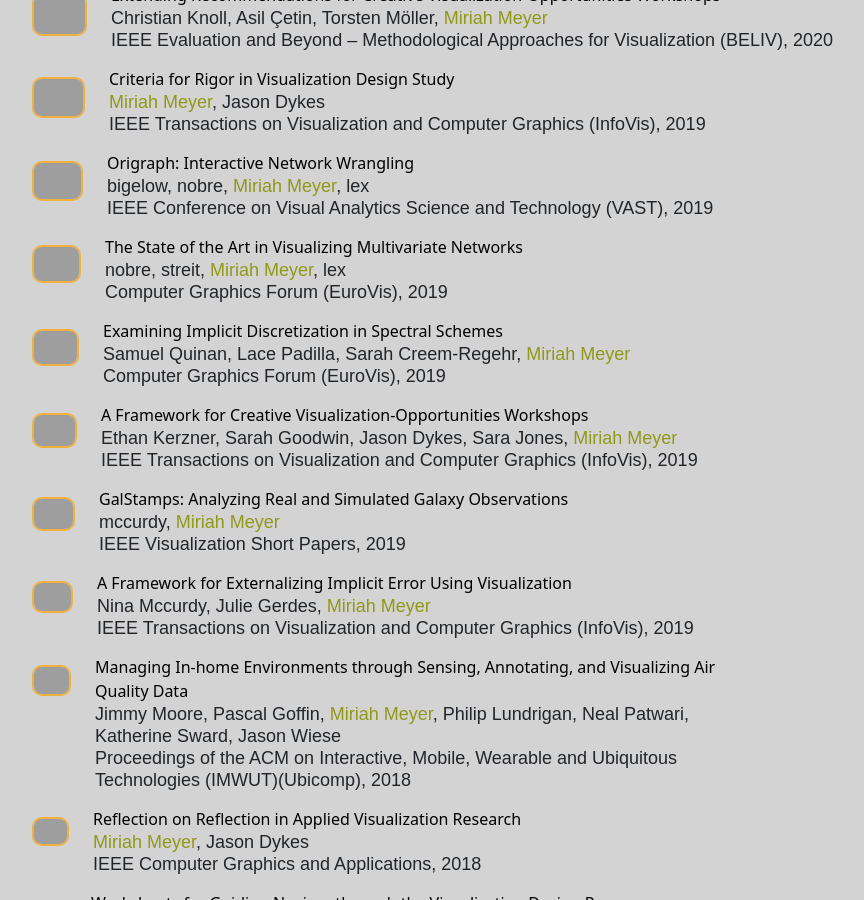
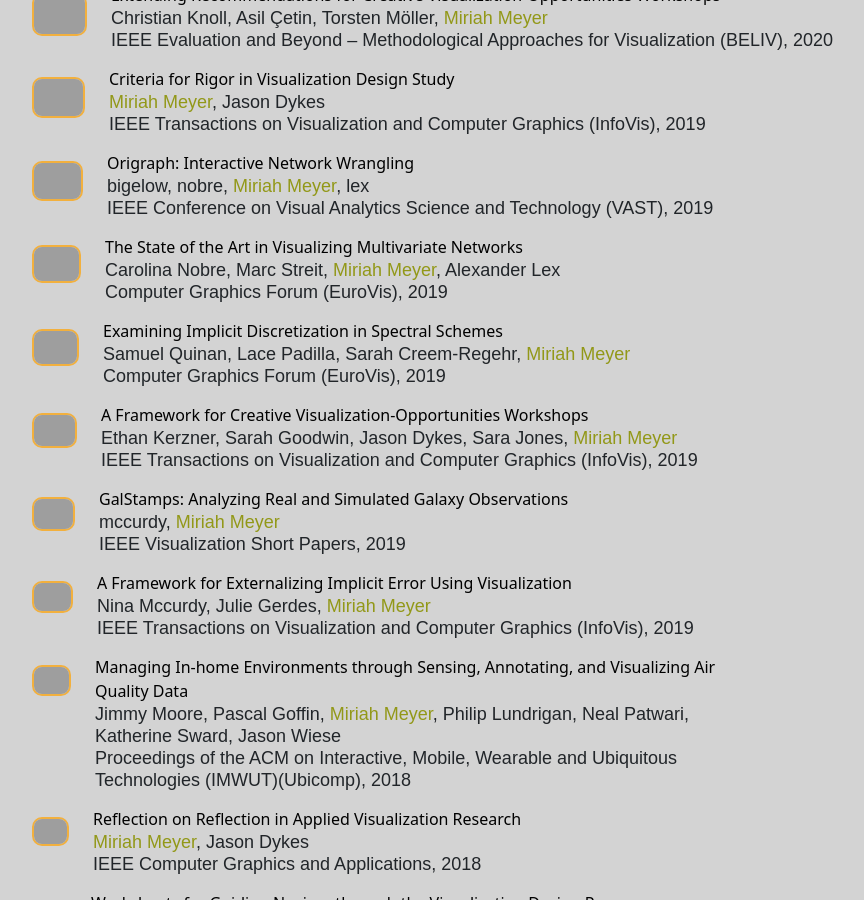
Before and after one commit to visidlab/visidlab.github.io, a Jekyll site: the page built from publications.md, in a window 1280 px wide and 900 px high, scrolled down 896 px, cut to the strip 0-900 px from the top of the window. Shown: the whole strip, without its empty margins (50-914 px from the left). Built offline with Jekyll 4.4.1, drawn with Linux system fonts in a browser that asks for light colours; some web fonts are replaced; grey boxes are pictures that could not be loaded.

Commit message:
Update 2019_eurovis_mvn.md

```diff
--- a/_publications/2019_eurovis_mvn.md
+++ b/_publications/2019_eurovis_mvn.md
@@ -17,10 +17,10 @@
 
 # Authors in the "database" can be used with just the key (lastname). Others can be written properly.
 authors:
-- nobre
-- streit
+- Carolina Nobre
+- Marc Streit
 - meyer
-- lex
+- Alexander Lex
 
 journal-short: EuroVis
 year: 2019
```
